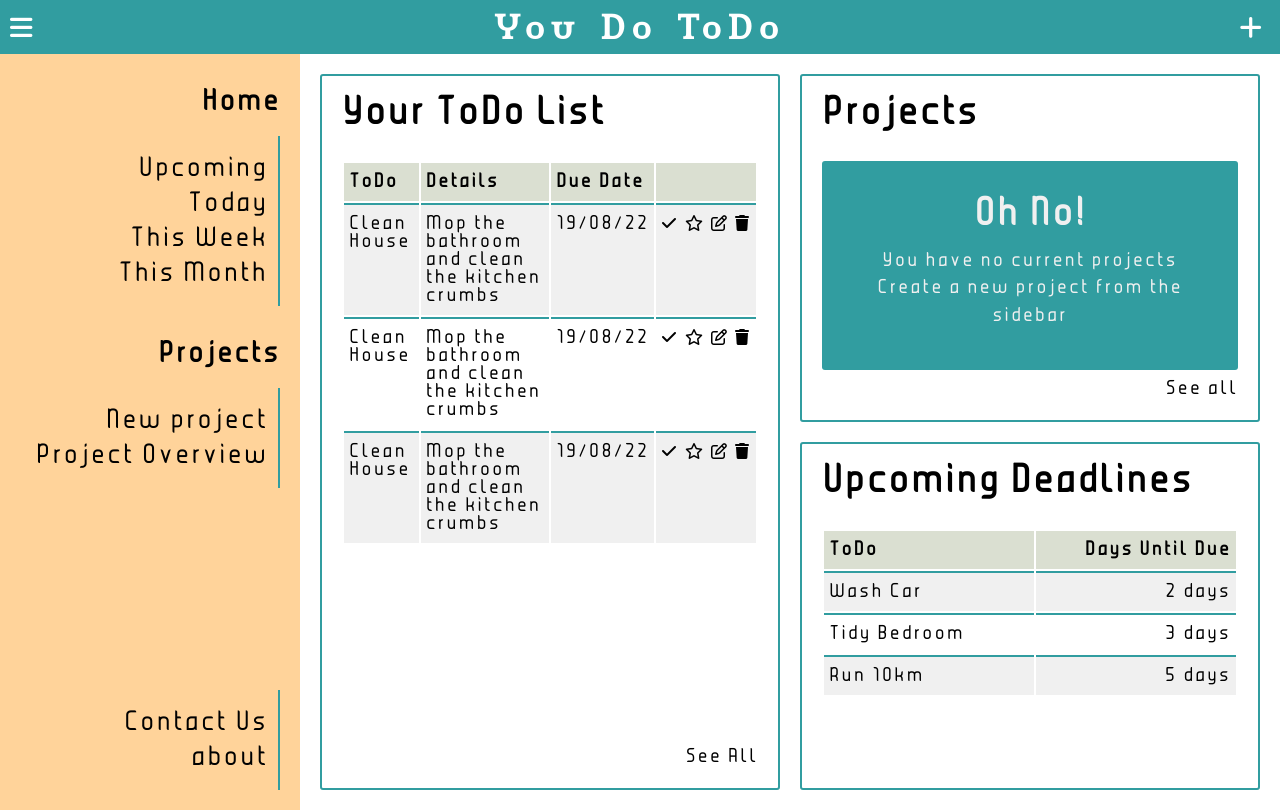
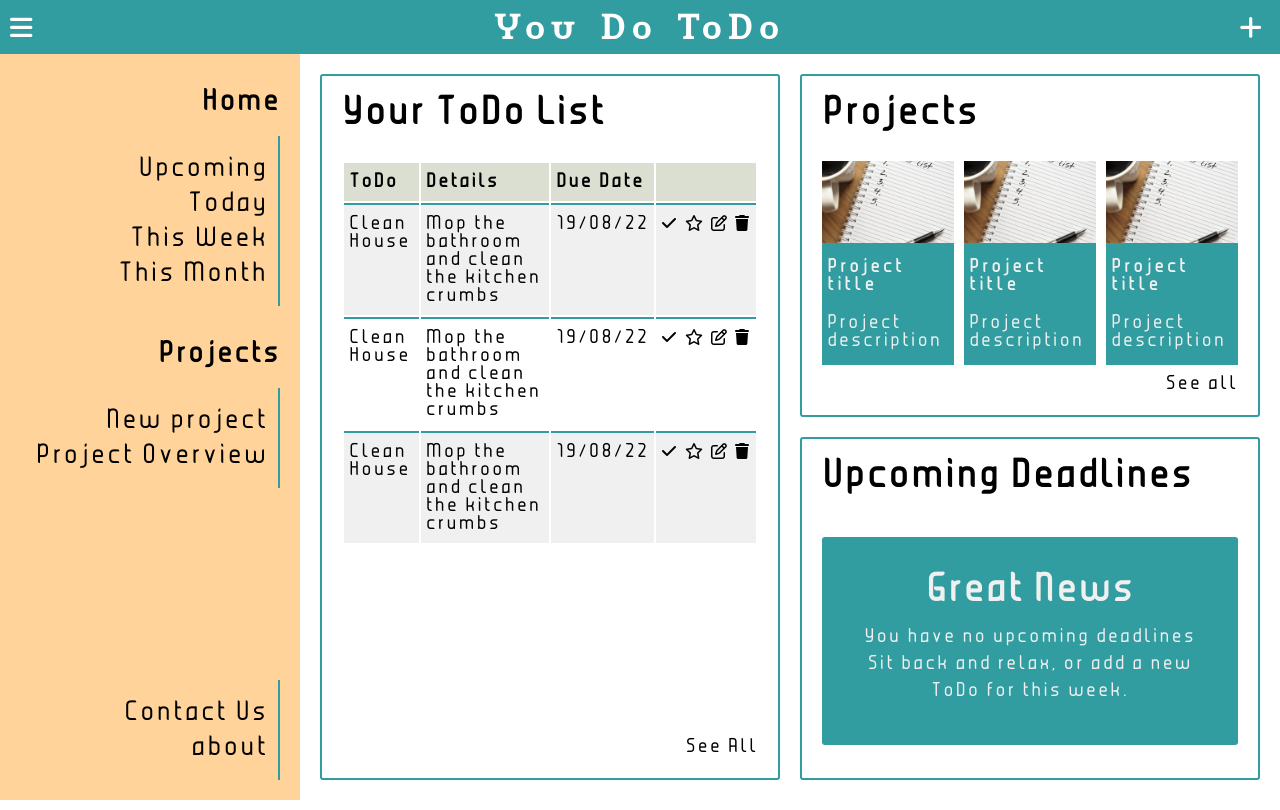
Before and after one commit to MBright90/todo, a website built with webpack: page dist/index.html in a window 1280 px wide. Built offline with nearby package versions, Linux system fonts and the light colour scheme.

Commit message:
Change elements to visualise homepage

```diff
--- a/dist/index.html
+++ b/dist/index.html
@@ -90,7 +90,7 @@
             <div class="project-list-home">
                 <h1>Projects</h1>
 
-                <!-- <div class="project-grid">
+                <div class="project-grid">
                     <div class="project-card">
                         <div class="project-image"></div>
                         <p class="project-title">Project title</p>
@@ -108,29 +108,29 @@
                         <p class="project-title">Project title</p>
                         <p class="project-description">Project description</p>
                     </div>
-                </div> -->
+                </div>
 
-                <div class="empty-container">
+                <!-- <div class="empty-container">
                     <div>
                         <h1>Oh No!</h1>
                         <p>You have no current projects</p>
                         <p>Create a new project from the sidebar</p>
                     </div>
-                </div>
+                </div> -->
 
                 <a href="">See all</a>
             </div>
 
             <div class="upcoming-deadlines-home">
                 <h1>Upcoming Deadlines</h1>
-                <!-- <div class="empty-container">
+                <div class="empty-container">
                     <div>
                         <h1>Great News</h1>
                         <p>You have no upcoming deadlines</p>
                         <p>Sit back and relax, or add a new ToDo for this week.</p>
                     </div>
-                </div> -->
-                <div class="deadlines-container">
+                </div>
+                <!-- <div class="deadlines-container">
 
                     <table>
                         <tr>
@@ -151,7 +151,7 @@
                         </tr>
                     </table>
 
-                </div>
+                </div> -->
             </div>
 
         </div>
```
